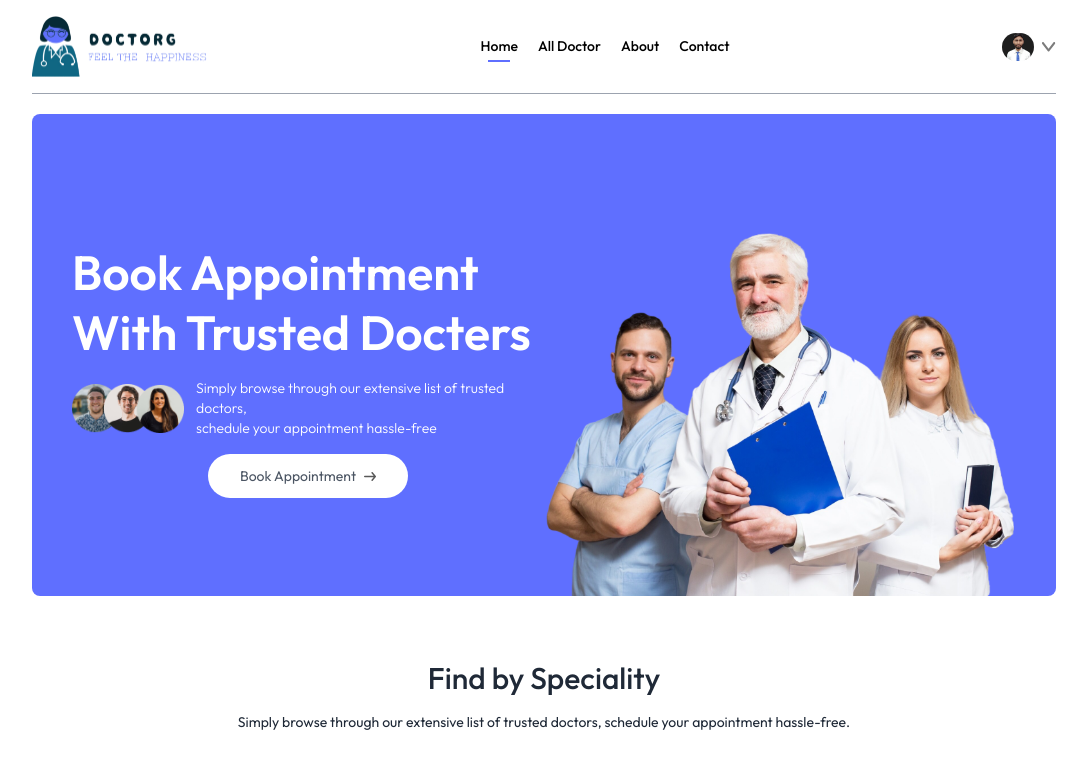
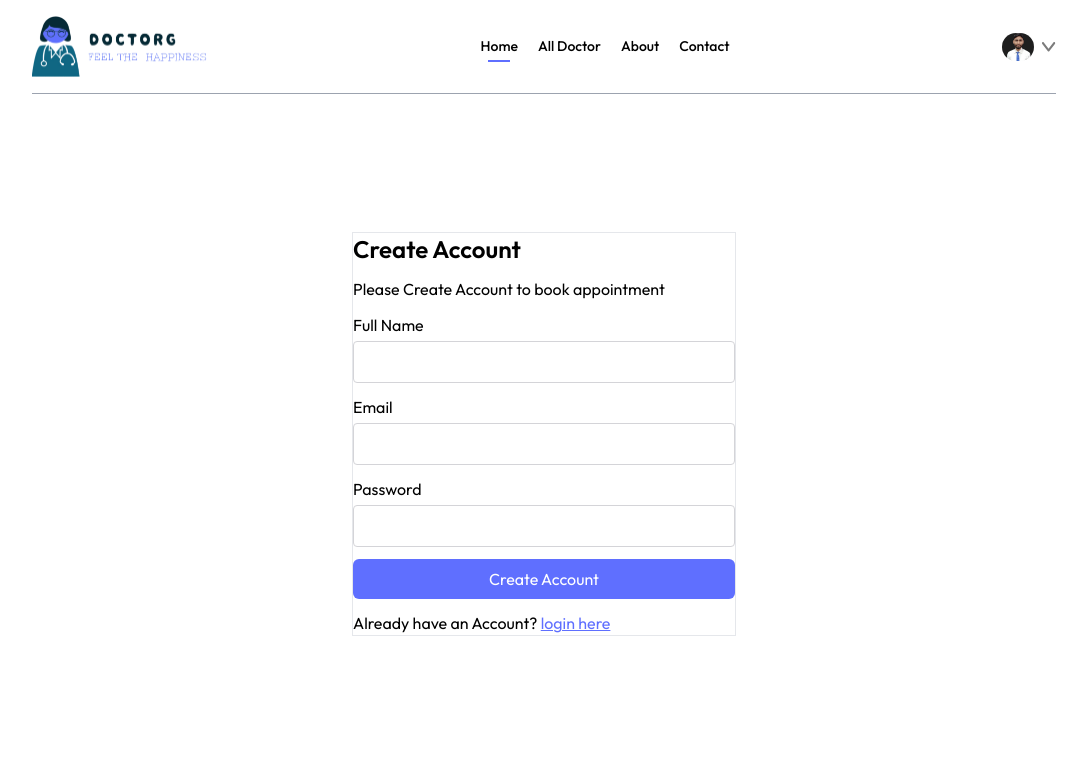
Before and after one commit to fThAbhishek-Pandey/DoctorG, a React (Vite) app: page / in a window 1280 px wide. Shown: the top 766 px of the page, without its empty margins (96-1183 px from the left). Built offline with nearby package versions, Linux system fonts and the light colour scheme; no server answers.

Commit message:
login completed

```diff
--- a/src/App.jsx
+++ b/src/App.jsx
@@ -1,4 +1,4 @@
-import React from "react";
+import React, { useContext } from "react";
 import { Route, Routes } from "react-router-dom";
 import Home from "./pages/home";
 import Login from "./pages/Login";
@@ -11,24 +11,38 @@ import MyProfile from "./pages/MyProfile";
 import Appointment from "./pages/appointment";
 import Navbar from "./components/navbar";
 import Footer from "./components/Footer";
+import { ToastContainer } from "react-toastify";
+import "react-toastify/dist/ReactToastify.css";
+import { AppContext } from "./context/AppContext";
 const App = () => {
-  return (
-    <div className="mx-4 sm:mx-[10%]">
-      <Navbar/>
-      <Routes>
-        <Route path="/" element={<Home/>}/>
-        <Route path="/login" element={<Login/>}/>
-        <Route path="/about" element={<About/>}/>
-        <Route path="/doctors" element={<Alldoctors/>}/>
-        <Route path="/doctors/:speciality" element={<Doctor/>}/>
-        <Route path="/contact" element={<Contact/>}/>
-        <Route path="/my-appointment" element={<MyApointment/>}/>
-        <Route path="/my-profile" element={<MyProfile/>}/>
-        <Route path="/appointment/:docId" element={<Appointment/>}/>
-      </Routes>
-      <Footer/>
-    </div>
-  );
+  const { token } = useContext(AppContext);
+ return (<div>
+   {
+      !token ? (
+      <div className="mx-4 sm:mx-[10%]">
+        <Navbar />
+        <Login />
+        <Footer />
+      </div>
+    ) : (
+      <div className="mx-4 sm:mx-[10%]">
+        <Navbar />
+        <Routes>
+          <Route path="/" element={<Home />} />
+          <Route path="/login" element={<Login />} />
+          <Route path="/about" element={<About />} />
+          <Route path="/doctors" element={<Alldoctors />} />
+          <Route path="/doctors/:speciality" element={<Doctor />} />
+          <Route path="/contact" element={<Contact />} />
+          <Route path="/my-appointment" element={<MyApointment />} />
+          <Route path="/my-profile" element={<MyProfile />} />
+          <Route path="/appointment/:docId" element={<Appointment />} />
+        </Routes>
+        <ToastContainer />
+        <Footer />
+      </div>
+    )
+  }
+  </div>)
 };
-
 export default App;
--- /dev/null
+++ b/src/components/loginAndRegistation/getToken.jsx
@@ -0,0 +1,26 @@
+import axios from 'axios';
+
+import { toast } from 'react-toastify';
+const GetToken = async (email, password,backendURL) => {
+    console.log ("i am called : getToken ",email, password,backendURL);
+     try {
+           const {data}= await axios.post(backendURL + '/api/user/login',{email :email , password:password});
+           console.log ("data : ",data);
+           if (data.success) {
+                console.log("i am success")
+                localStorage.setItem('user_token', data.user_token)
+                toast.success("you are login")
+                return data
+           }
+           else {
+               console.log ('there is error :', data.message)
+               toast.error(data.message);
+               return {message: data.message}
+           }
+     } catch (error) {
+          console.log(error)
+          return {message: error.message};
+     }
+}
+
+export default GetToken
--- a/src/context/AppContext.jsx
+++ b/src/context/AppContext.jsx
@@ -1,6 +1,5 @@
 export {createContext} from 'react';
 import { createContext } from 'react';
-import { doctors } from '../assets/assets';
 import axios from 'axios'
 import {toast} from 'react-toastify'
 import {useState,useEffect} from 'react'
@@ -9,6 +8,7 @@ const AppContextProvider = ( props)=>{
         const currencySymbol = '₹';
         const [doctors,setDoctors]= useState([]);
         const backendURL= import.meta.env.VITE_BACKEND_URL;
+        const [token, setToken] =useState(localStorage.getItem('user_token')||'');
         const getAllDoctors = async()=>{
             console.log("i am called : ");
             try {
@@ -25,9 +25,11 @@ const AppContextProvider = ( props)=>{
 
         }
         useEffect(()=>{getAllDoctors()},[])
+
         const value ={
-            doctors,currencySymbol,backendURL
+            doctors,currencySymbol,backendURL, token, setToken
         }
+
         return (
             <AppContext.Provider value={value}>
                 {
--- a/src/pages/Login.jsx
+++ b/src/pages/Login.jsx
@@ -1,15 +1,38 @@
-import React, {useState} from 'react';
+import React, {useState,useContext} from 'react';
+import { AppContext } from '../context/AppContext';
+import GetToken from '../components/loginAndRegistation/getToken';
+import { toast } from 'react-toastify';
+import { redirect } from 'react-router-dom';
 const Login = () => {
   const [state ,setState] = useState("Sign Up");
   const [email, setEmail] = useState('');
   const [passward,setPassward]= useState('');
   const [name ,setName]= useState('');
+  const {token, setToken,backendURL} = useContext(AppContext);
   const onSubmitHandler = async (event)=>{
        event.preventDefault();
+       console.log("onSubmitHandler is called", state)
+       try {
+        if(state === 'Login'){
+          const data = await GetToken( email , passward,backendURL)
+          console.log("data in login : ", data)
+          if(data.success){
+            console.log("i am success 02", data)
+            setToken(data.user_token)
+            console.log("user_token : ",data.user_token)
+          }
+        }
+        else {
+              toast
+        }
+
+       } catch (error) {
+           console.log(error);
+        }
 
   }
   return (
-    <form className='min-h-[80vh] flex items-center '>
+    <form onSubmit={onSubmitHandler} className='min-h-[80vh] flex items-center '>
         <div className='flex flex-col gap-3 m-auto min-w-[340px] sm:min-w-96 border' >
           <p className='text-2xl font-semibold'>{state === 'Sign Up'?"Create Account" :"Login"}</p>
           <p >Please {state === 'Sign Up'?"Create Account" :"log in"} to book appointment</p>
@@ -22,13 +45,13 @@ const Login = () => {
 
         <div className='w-full '>
           <p>Email</p>
-          <input  className='border border-zinc-300 rounded w-full p-2 mt-1' type="email" onChange={(e)=>setEmail(e.target.value)} value={name} />
+          <input  className='border border-zinc-300 rounded w-full p-2 mt-1' type="email"value={email} onChange={(e)=>setEmail(e.target.value)}  />
         </div>
         <div className='w-full' >
           <p>Password</p>
-          <input className='border border-zinc-300 rounded w-full p-2 mt-1' type="pasward" onChange={(e)=>setPassward(e.target.value)} value={name} />
+          <input className='border border-zinc-300 rounded w-full p-2 mt-1' type="pasward" onChange={(e)=>setPassward(e.target.value)} value={passward} />
         </div>
-         <button className='bg-primary text-white w-full py-2 rounded-md text-base'>{state === 'Sign Up'?"Create Account" :"log in"}</button>
+         <button className='bg-primary text-white w-full py-2 rounded-md text-base'> {state === 'Sign Up'?"Create Account" :"log in"}</button>
          {
           state === 'Sign Up'? <p>Already have an Account? <span onClick={()=>setState('Login')} className='text-primary underline cursor-pointer '>login here</span></p>
           : <p>Create a new Account?<span onClick={()=>setState('Sign Up')} className='text-primary underline cursor-pointer '>click here</span></p>
```
